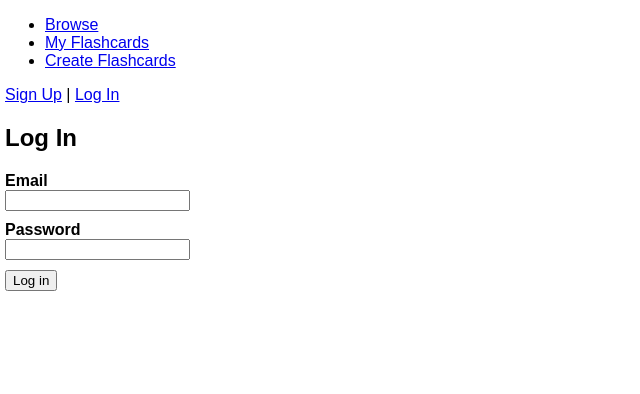
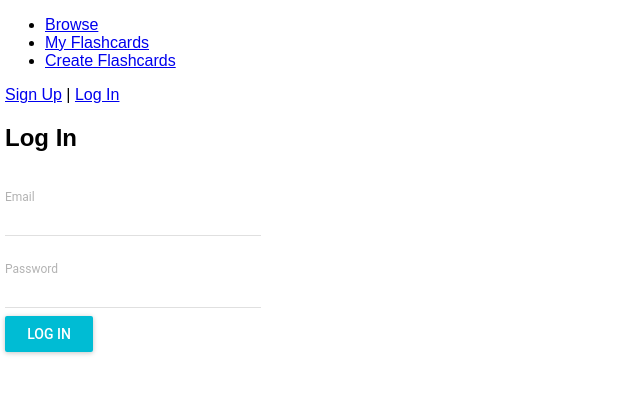
Before and after one commit to sequoian/flashcards, a React (Create React App) app in the folder react/: page /login in a window 1280 px wide. Shown: the top 394 px of the page, without its empty margins (0-640 px from the left). Built offline with nearby package versions, Linux system fonts and the light colour scheme.

Commit message:
material login

```diff
--- a/react/package.json
+++ b/react/package.json
@@ -3,6 +3,7 @@
   "version": "0.1.0",
   "private": true,
   "dependencies": {
+    "material-ui": "^0.19.2",
     "react": "^15.5.4",
     "react-dom": "^15.5.4"
   },
--- a/react/src/index.js
+++ b/react/src/index.js
@@ -4,10 +4,13 @@ import App from './js/App';
 import registerServiceWorker from './registerServiceWorker';
 import './css/index.css';
 import {BrowserRouter} from 'react-router-dom';
+import MuiThemeProvider from 'material-ui/styles/MuiThemeProvider'
 
 ReactDOM.render((
   <BrowserRouter>
-    <App />
+    <MuiThemeProvider>
+      <App />
+    </MuiThemeProvider>
   </BrowserRouter>
 ), document.getElementById('root'));
 
--- a/react/src/js/Login.js
+++ b/react/src/js/Login.js
@@ -2,6 +2,8 @@ import React, { Component } from 'react'
 import {withRouter} from 'react-router-dom'
 import Auth from './Auth'
 import LabeledInput from './LabeledInput'
+import RaisedButton from 'material-ui/RaisedButton'
+import TextField from 'material-ui/TextField'
 
 class LoginContainer extends Component {
   constructor(props) {
@@ -25,10 +27,11 @@ class LoginContainer extends Component {
     window.removeEventListener('keydown', this.handleKeyDown)
   }
 
-  handleChange(event) {
-    const {name, value} = event.target
+  handleChange(event, newValue) {
+    const {id, value} = event.target
+    console.log(event.target, newValue)
     this.setState({
-      [name]: value
+      [id]: newValue
     })
   }
 
@@ -111,28 +114,31 @@ const Login = ({email, password, handleChange, handleSubmit, errors, error_msg})
       <div className="errors">
         {error_msg}
       </div>
-      <LabeledInput
-        name="email"
-        type="text"
-        label="Email"
+      <TextField
+        id="email"
+        type="email"
+        floatingLabelText="Email"
+        floatingLabelFixed={true}
         value={email}
         onChange={handleChange}
-        error={errors.email}
+        errorText={errors.email}
       />
-      <LabeledInput
-        name="password"
+      <br />
+      <TextField
+        id="password"
         type="password"
-        label="Password"
+        floatingLabelText="Password"
+        floatingLabelFixed={true}
         value={password}
         onChange={handleChange}
-        error={errors.password}
+        errorText={errors.password}
       />
-      <button
-        type="button"
+      <br />
+      <RaisedButton
+        label="Log In"
+        primary={true}
         onClick={handleSubmit}
-      >
-        Log in
-      </button>
+      />
     </form>
   </div>
 )
```
